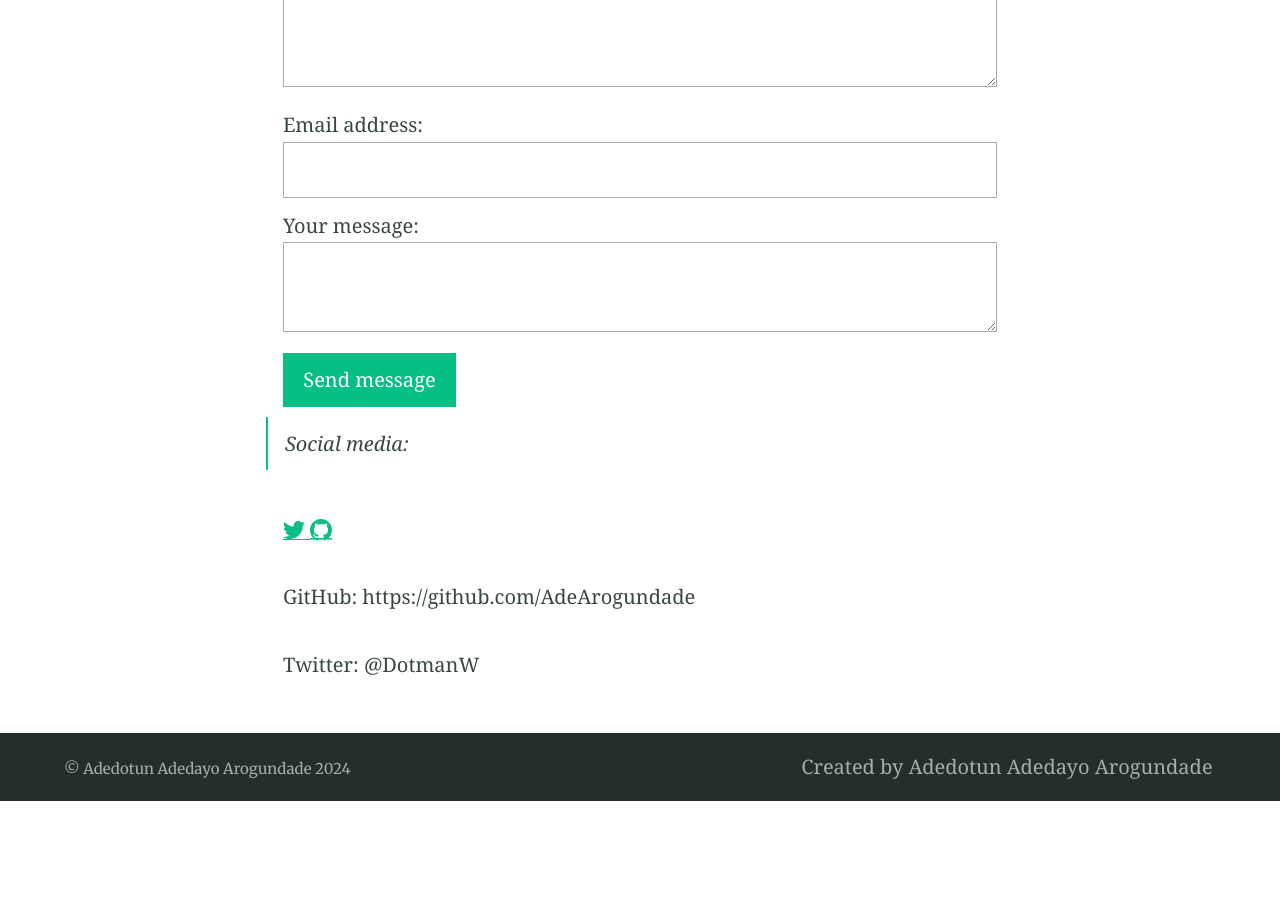
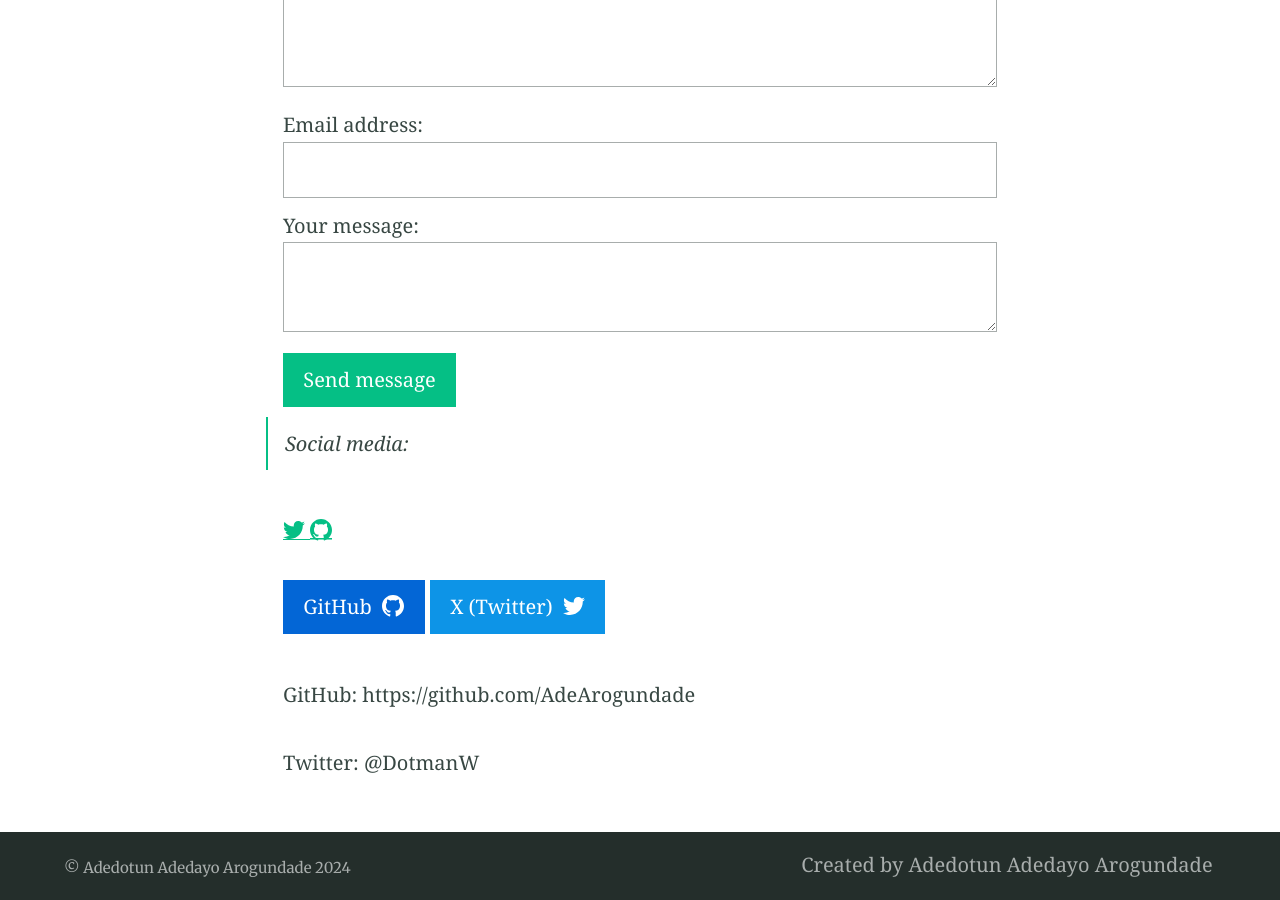
Before and after one commit to AdeArogundade/arogundadeadedotun, a Jekyll site: the page built from contact.md, in a window 1280 px wide and 900 px high, scrolled down 590 px. Built offline with Jekyll 4.4.1, drawn with Linux system fonts in a browser that asks for light colours; before the commit the page ends 1391 px from its top, so only the background shows below that.

Commit message:
Update contact.md

```diff
--- a/contact.md
+++ b/contact.md
@@ -17,6 +17,7 @@ excerpt: "Alembic is a starting point for [Jekyll](https://jekyllrb.com/) projec
 
 [{% include icon.html id="twitter" title="twitter" %}](https://twitter.com/DotmanW) [{% include icon.html id="github" title="github" %}](https://github.com/adearogundade)
 
+{% include button.html text="GitHub" icon="github" link="https://github.com/adearogundade" color="#0366d6" %} {% include button.html text="X (Twitter)" icon="twitter" link="https://twitter.com/DotmanW" color="#0d94e7" %}
 
 
 
```
